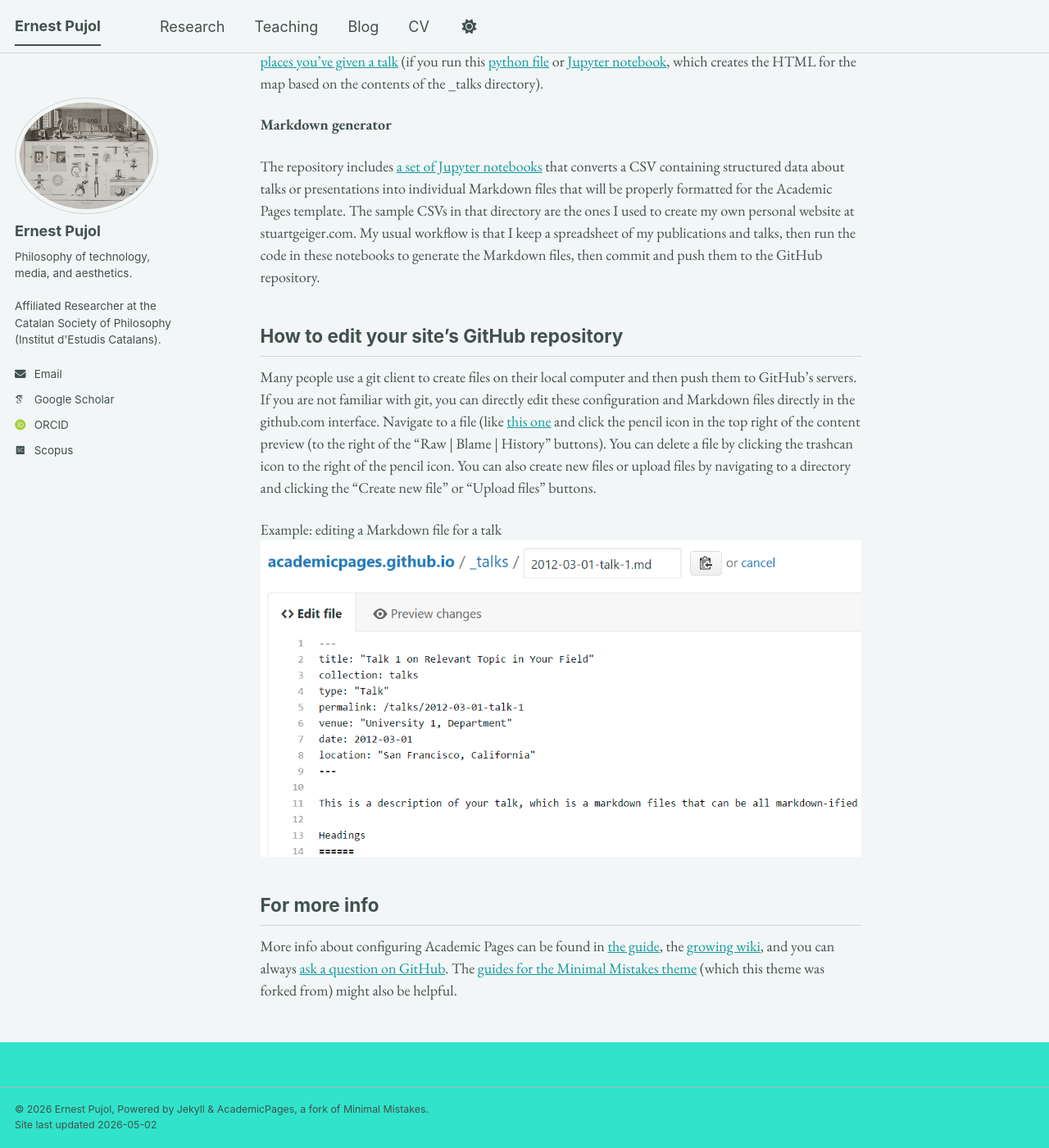
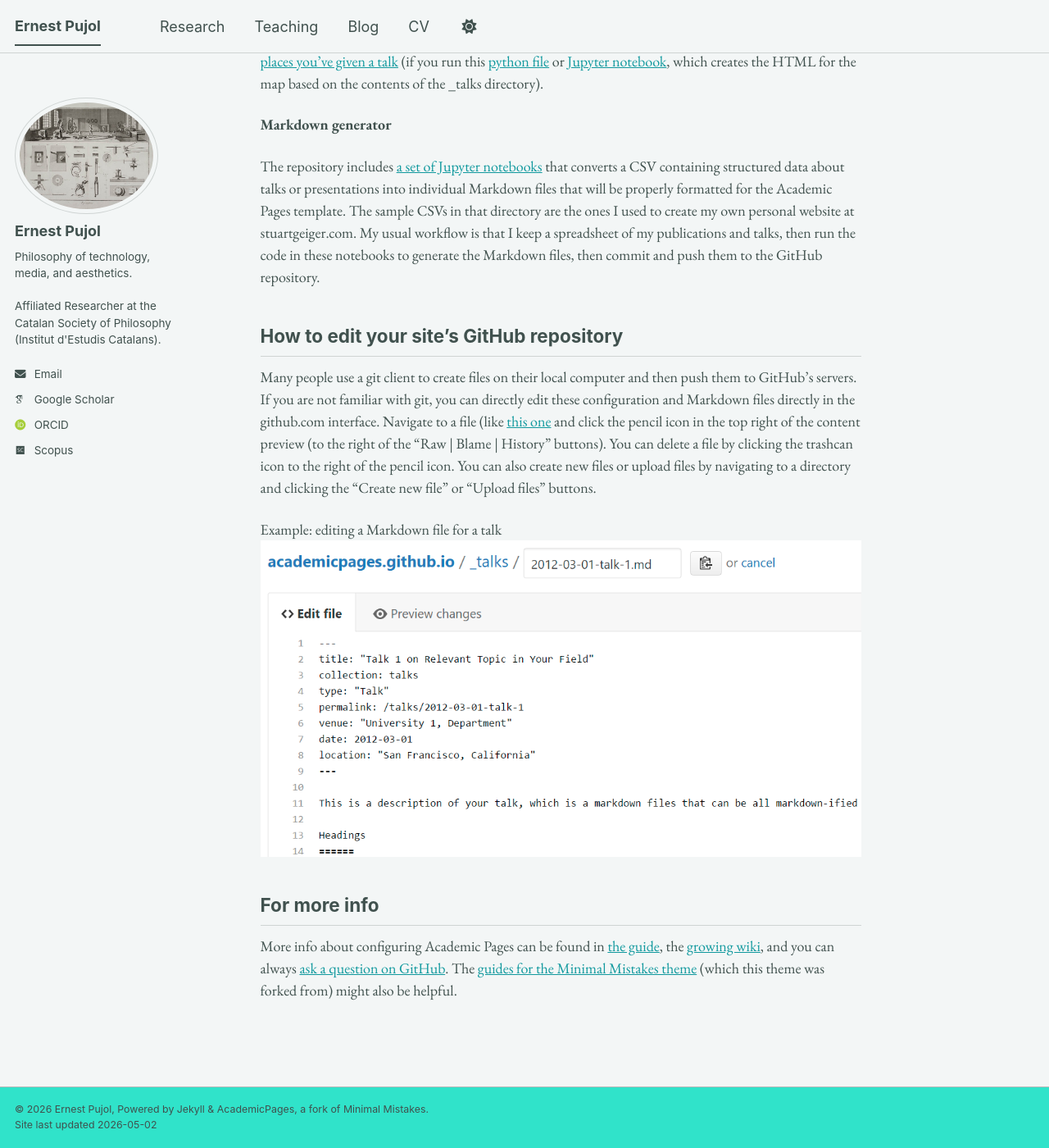
Before and after one commit to epujol90/epujol90.github.io, a Jekyll site: the page built from _pages/about.md, in a window 1280 px wide and 1400 px high, scrolled down 1922 px. Shown: the whole window at 82% size. Built offline with Jekyll 4.4.1, drawn with Linux system fonts in a browser that asks for light colours; some web fonts are replaced; a script bundle is joined from its source files by our own code; library files that are not in the unit come from our copies.

Commit message:
Update main.scss

```diff
--- a/assets/css/main.scss
+++ b/assets/css/main.scss
@@ -56,6 +56,6 @@ body {
   min-height: 70vh;
 }
 
-html {
-  background-color: #30e3ca;
+html, body {
+  height: 100%;
 }
```
